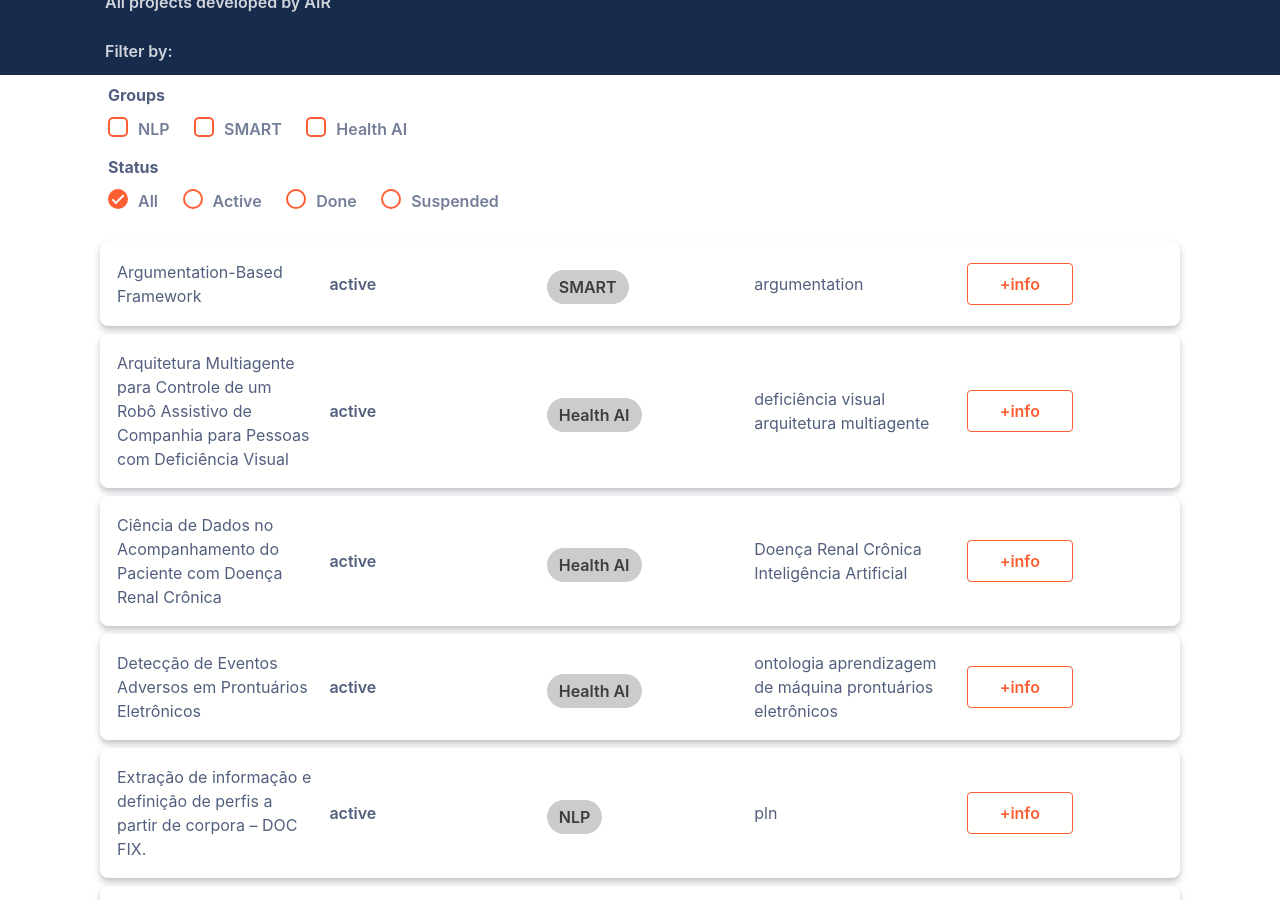
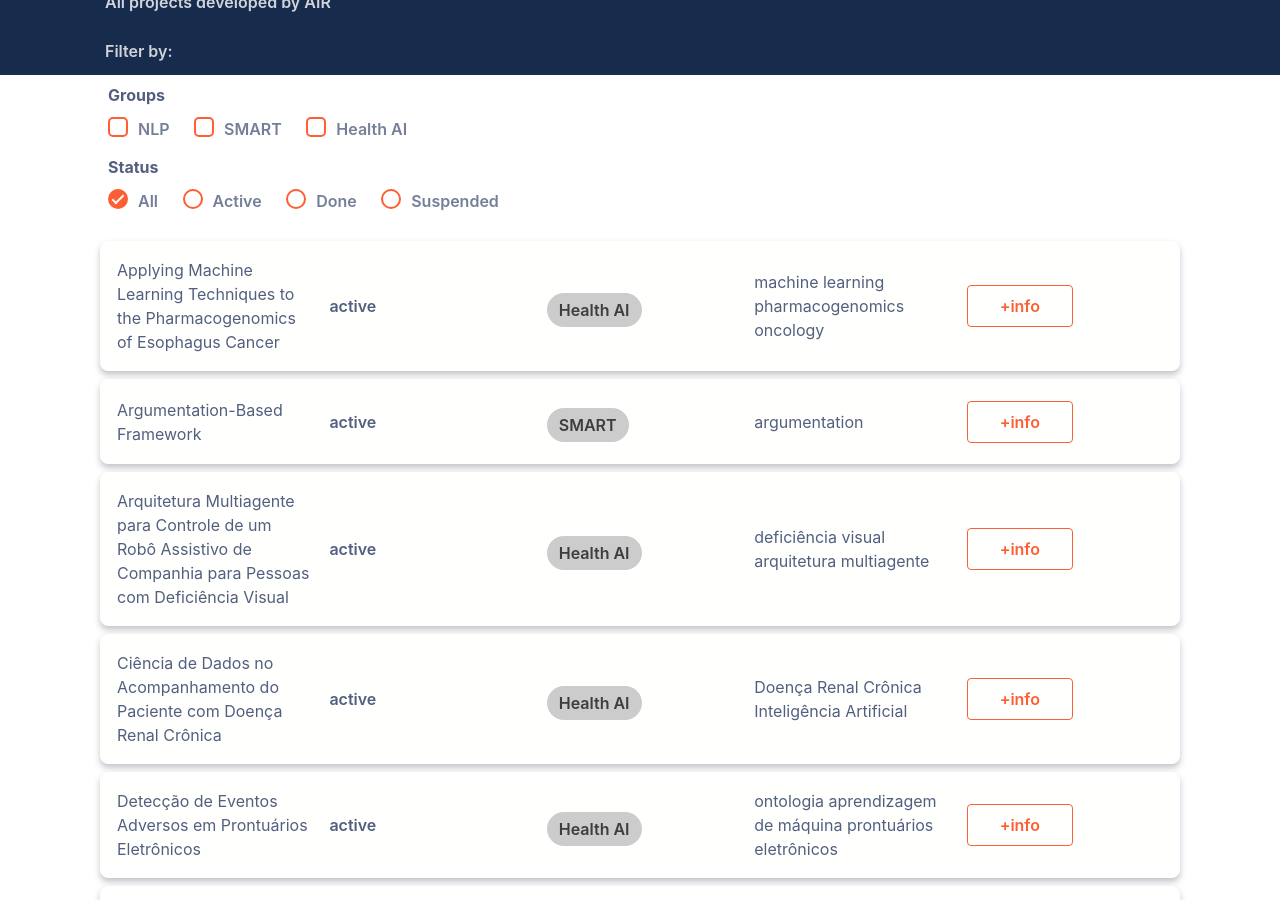
Before and after one commit to air-pucrs/air-pucrs.github.io, a Jekyll site: the page built from projetos.html, in a window 1280 px wide and 900 px high, scrolled down 319 px. Built offline with Jekyll 4.4.1, drawn with Linux system fonts in a browser that asks for light colours; nearby versions of some CDN libraries; some web fonts are replaced; comment, search, counter and statistics services are not loaded; some of the changed lines change nothing that is shown.

Commit message:
Update projects

```diff
--- a/_data/projetos_list.yaml
+++ b/_data/projetos_list.yaml
@@ -336,3 +336,10 @@
   links: #links úteis
     git: 'https://github.com/Petroles/Petrovec'
     conferencia:
+
+- titulo: Applying Machine Learning Techniques to the Pharmacogenomics of Esophagus Cancer
+  status: active
+  palavras-chaves: machine learning, pharmacogenomics, oncology
+  descricao: Pharmacogenomics is the study of how genetic alterations influence drug response. It can support decisions on the most appropriate treatment for different people given their genetic profiles. Work in bioinformatics has greatly benefited from recent advances in predictive models based on machine learning techniques. Recent studies map the response of cancer cell strains to a vast collection of drugs used for cancer treatment. We will explore publicly available data as well as local data from Hospital São Lucas at PUCRS and develop machine learning models to predict the response of oesophageal cancer patients to a variety of drugs based on their genetic profile and the cancer cell strains. This could lead to improvements in caring for patients undergoing cancer treatment as well as having significant economic impact.
+  grupos: health-ai
+  links:
```
